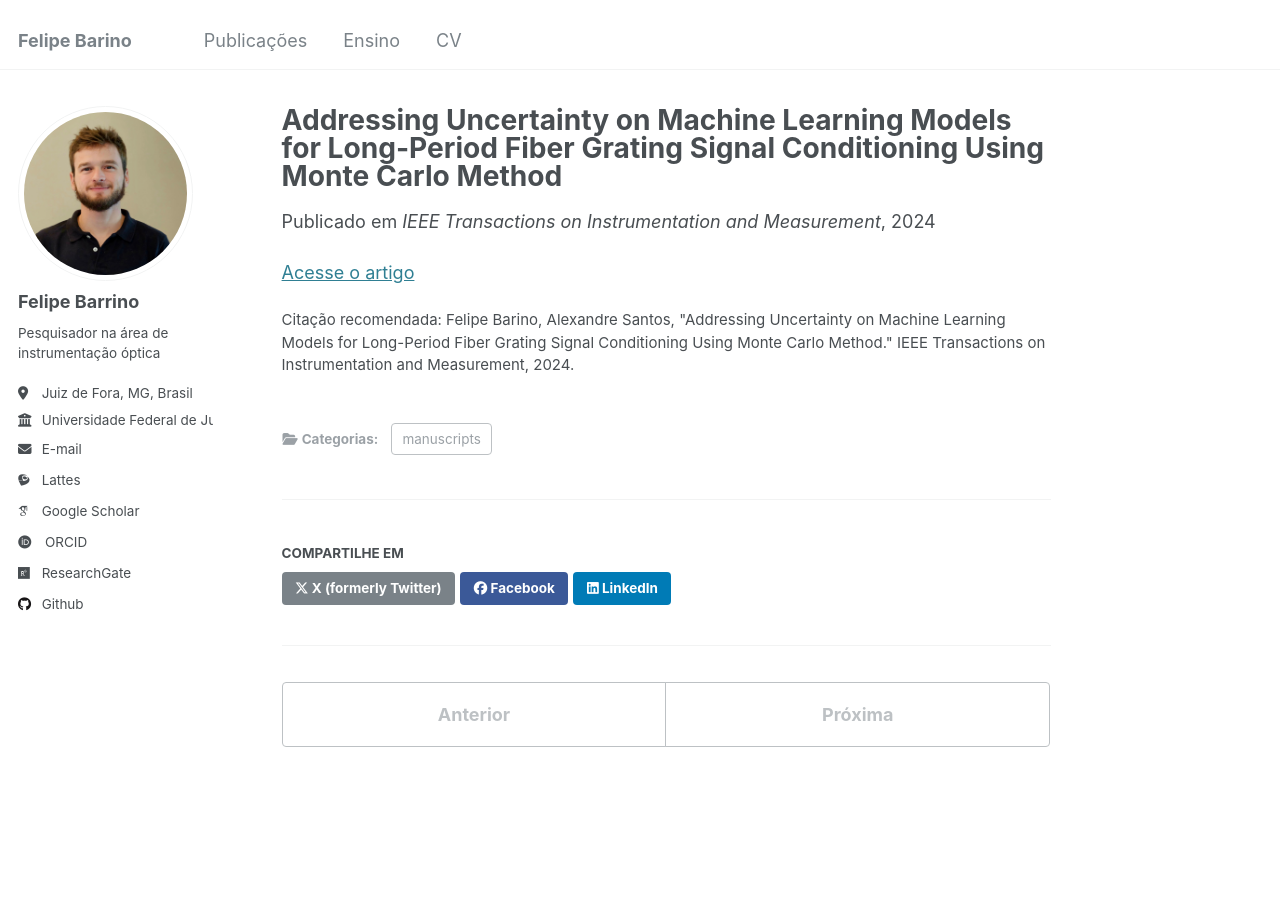
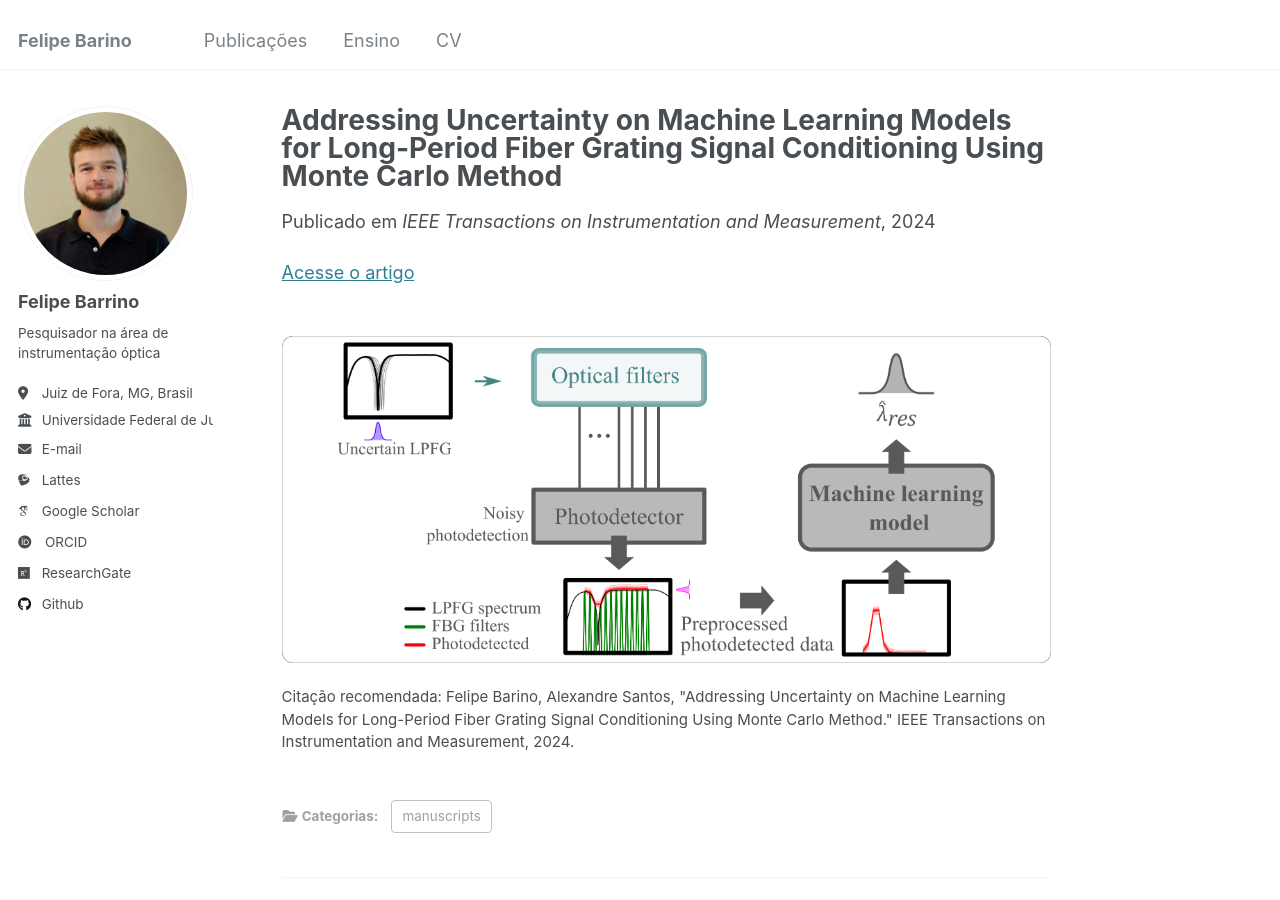
Before and after one commit to felipebarino/felipebarino.github.io, a Jekyll site: the page built from _publications/2024-01-01-Addressing-Uncertainty-on-Machine-Learning-Models-for-Long-Period-Fiber-Grating-Signal-Conditioning-Using-Monte-Carlo-Method.md, in a window 1280 px wide and 900 px high. Built offline with Jekyll 4.4.1, drawn with Linux system fonts in a browser that asks for light colours; some web fonts are replaced.

Commit message:
clean up

```diff
--- a/_publications/2024-01-01-Addressing-Uncertainty-on-Machine-Learning-Models-for-Long-Period-Fiber-Grating-Signal-Conditioning-Using-Monte-Carlo-Method.md
+++ b/_publications/2024-01-01-Addressing-Uncertainty-on-Machine-Learning-Models-for-Long-Period-Fiber-Grating-Signal-Conditioning-Using-Monte-Carlo-Method.md
@@ -8,3 +8,6 @@ venue: 'IEEE Transactions on Instrumentation and Measurement'
 citation: ' Felipe Barino,  Alexandre Santos, &quot;Addressing Uncertainty on Machine Learning Models for Long-Period Fiber Grating Signal Conditioning Using Monte Carlo Method.&quot; IEEE Transactions on Instrumentation and Measurement, 2024.'
 ---
 [Acesse o artigo](https://doi.org/10.1109/TIM.2024.3350133){:target="_blank"}
+
+
+ <br/><img src='/images/abstract_uncertainty.png'>
```
Also changed, not shown: images/500x300.png (deleted), images/bio-photo-2.jpg (deleted), images/bio-photo.jpg (deleted), images/editing-talk.png (deleted), images/foo-bar-identity-th.jpg (deleted), images/foo-bar-identity.jpg (deleted), images/image-alignment-1200x4002.jpg (deleted), images/image-alignment-150x150.jpg (deleted), images/image-alignment-300x200.jpg (deleted), images/image-alignment-580x300.jpg (deleted), images/paragraph-indent.png (deleted), images/paragraph-no-indent.png (deleted), images/profile.png (deleted).
